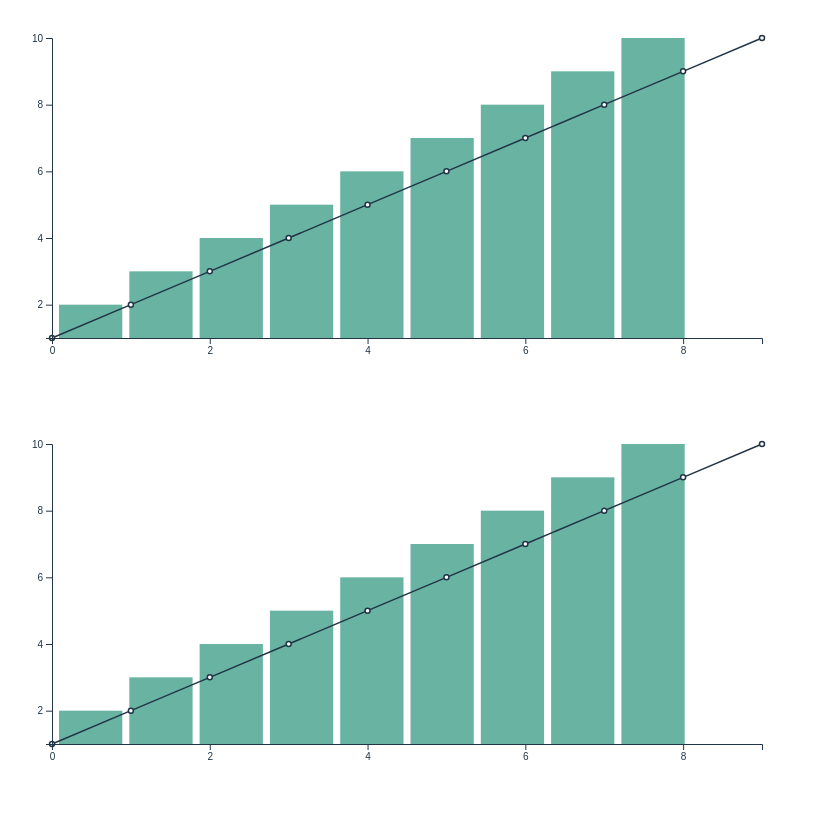
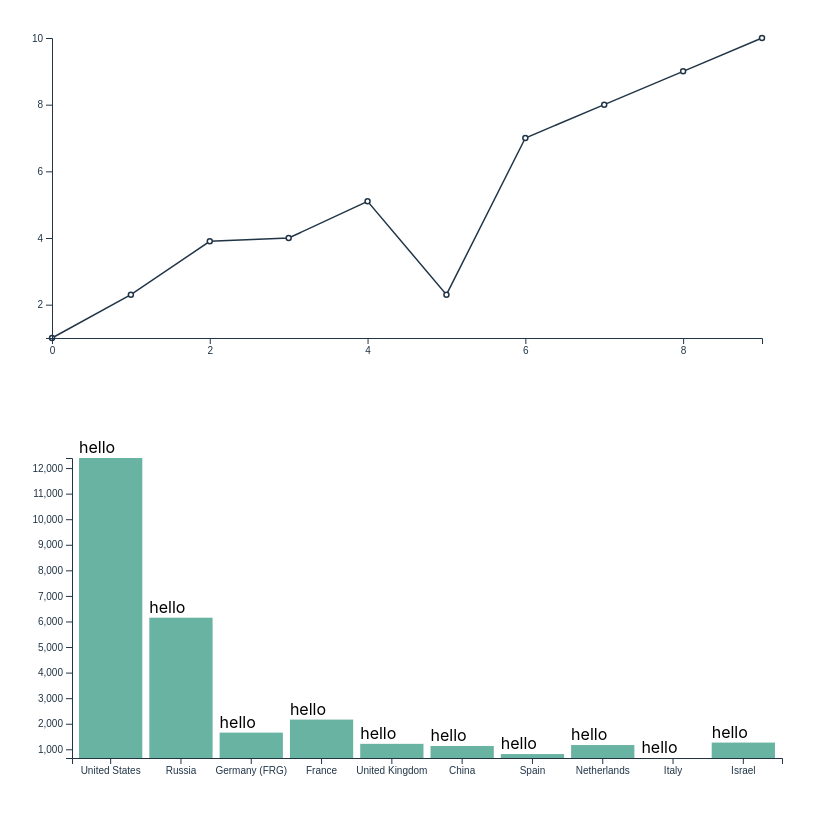
Before and after one commit to saifil4/react-d3-charts, a React (Vite) app: page / in a window 1280 px wide. Shown: the top 814 px of the page, without its empty margins (208-1022 px from the left). Built offline with nearby package versions, Linux system fonts and the light colour scheme.

Commit message:
added framer motion for animation

```diff
--- a/package.json
+++ b/package.json
@@ -12,6 +12,7 @@
   "dependencies": {
     "@types/d3": "^7.4.3",
     "d3": "^7.9.0",
+    "framer-motion": "^11.0.20",
     "react": "^18.2.0",
     "react-dom": "^18.2.0"
   },
--- a/src/App.tsx
+++ b/src/App.tsx
@@ -1,19 +1,63 @@
 import './App.css';
-import { LinePlot } from './components/lineplot';
+import { LinePlot } from './chart_examples/LinePlot';
+import { BarChart } from './chart_examples/BarChart';
 
 function App() {
 
   return (
     <>
       <LinePlot
-        data={[1, 2, 3, 4, 5, 6, 7, 8, 9, 10]}
+        data={[1, 2.3, 3.9, 4, 5.1, 2.3, 7, 8, 9, 10]}
         width={800}
         height={400}
         margin={
           { top: 30, right: 30, bottom: 70, left: 60 }
         } />
-      <LinePlot
-        data={[1, 2, 3, 4, 5, 6, 7, 8, 9, 10]}
+      <BarChart
+        data={
+          [
+            {
+              "Country": "United States",
+              "Value": 12394
+            },
+            {
+              "Country": "Russia",
+              "Value": 6148
+            },
+            {
+              "Country": "Germany (FRG)",
+              "Value": 1653
+            },
+            {
+              "Country": "France",
+              "Value": 2162
+            },
+            {
+              "Country": "United Kingdom",
+              "Value": 1214
+            },
+            {
+              "Country": "China",
+              "Value": 1131
+            },
+            {
+              "Country": "Spain",
+              "Value": 814
+            },
+            {
+              "Country": "Netherlands",
+              "Value": 1167
+            },
+            {
+              "Country": "Italy",
+              "Value": 660
+            },
+            {
+              "Country": "Israel",
+              "Value": 1263
+            }
+          ]
+        }
         width={800}
         height={400}
         margin={
--- /dev/null
+++ b/src/chart_examples/BarChart.tsx
@@ -0,0 +1,69 @@
+import * as d3 from "d3";
+import { Axis } from "../components/Axis";
+import { motion } from "framer-motion";
+
+type margin = {
+    top: number,
+    right: number,
+    bottom: number,
+    left: number
+}
+
+type BarPlotProps = {
+    data?: Array<any>,
+    margin: margin,
+    height: number,
+    width: number
+}
+
+export function BarChart({ data, margin, height, width }: BarPlotProps) {
+
+    if (!data) {
+        data = [];
+    }
+
+    const innerWidth = width - margin.left - margin.right,
+        innerHeight = height - margin.top - margin.bottom;
+
+    const yDomain = d3.extent(data.map(d => d.Value)) as Iterable<number>;
+    console.log(yDomain);
+    const y = d3.scaleLinear(yDomain, [innerHeight, 0]);
+
+
+    const xBand = d3.scaleBand(data.map(d => d.Country), [0, innerWidth]).padding(0.1);
+
+    const axis = d3.scaleLinear(yDomain, [innerHeight, 0]);
+
+
+    return (
+        <svg width={width} height={height}>
+            <g style={{ transform: "translate(40px,20px)" }}>
+                <g>
+                    {
+                        data.map((d) => (
+                            <g>
+                                <motion.rect
+                                    initial={{ height: 0, y: innerHeight }}
+                                    animate={{ height: innerHeight - y(d.Value), y: y(d.Value) }}
+                                    transition={{ duration: 1 }}
+                                    x={xBand(d.Country)}
+                                    width={xBand.bandwidth()} fill="#69b3a2" />
+                                <text x={xBand(d.Country)} y={y(d.Value) - 5}>hello</text>
+                            </g>
+                        ))
+                    }
+                </g>
+                <Axis
+                    axis={d3.axisLeft(y)}
+                    axisPos="axisLeft"
+                    margin={margin}
+                    height={innerHeight} />
+                <Axis
+                    axis={d3.axisBottom(xBand)}
+                    axisPos="axisBottom"
+                    margin={margin}
+                    height={innerHeight} />
+            </g>
+        </svg>
+    );
+}
--- a/src/components/lineplot.tsx
+++ b/src/chart_examples/LinePlot.tsx
@@ -1,7 +1,7 @@
 import * as d3 from "d3";
-import { Axis } from "./Axis";
-import Line from "./Line";
-import Bar from "./Bar";
+import { Axis } from "../components/Axis";
+import Line from "../components/Line";
+import Bar from "../components/Bar";
 
 type margin = {
     top: number,
@@ -41,19 +41,12 @@ export function LinePlot({ data, margin, height, width }: LinePlotProps) {
     const x = d3.scaleLinear([0, data.length - 1], [0, innerWidth]);
     const y = d3.scaleLinear(yDomain, [innerHeight, 0]);
 
-    const xBand = d3.scaleBand(data.map(d => d), [0, innerWidth]).padding(0.1);
 
 
     return (
         <svg width={width} height={height}>
-            <g style={{transform: "translate(20px, 6px)"}}>
-                <Bar
-                    data={data}
-                    height={innerHeight}
-                    x={xBand} y={y}
-                    attributes={[
-                        { "fill": '#69b3a2' },
-                    ]} />
+            <g style={{ transform: "translate(20px, 6px)" }}>
+
 
                 <Line data={data} x={x} y={y} />
                 <Axis
--- a/src/components/Bar.tsx
+++ b/src/components/Bar.tsx
@@ -1,49 +1,18 @@
-import * as d3 from 'd3'
-import { useEffect, useRef } from 'react';
+import { SVGProps } from 'react'
 
 
-type attribute = {
-    [key: string]: string;
+type BarProps = {
+    bar: SVGProps<SVGRectElement>,
+    text: SVGProps<SVGTextElement>
 }
 
-type LineProps = {
-    data: number[],
-    x: d3.ScaleBand<number>,
-    y: d3.ScaleLinear<number, number, never>,
-    height: number,
-    attributes: attribute[]
-}
-
-const Bar = ({ data, x, y, height, attributes }: LineProps) => {
-
-    const barRef = useRef<SVGGElement>(null);
-
-    const t = d3.transition()
-        .duration(500)
-        .delay(function (d, i) { console.log(i); return (i * 100) })
-
-    useEffect(() => {
-        if (!barRef.current) return;
-
-        d3.select(barRef.current).selectChildren()
-            .data(data)
-            .enter()
-            .append("rect")
-            .attr("x", (d, i) => x(i) as number)
-            .attr("y", d => y(d))
-            .attr("width", x.bandwidth())
-            .attr("height", d => height - y(d))
-            .call(g => {
-                attributes.forEach(attr => {
-                    Object.keys(attr).forEach(key => {
-                        g.attr(key, attr[key])
-                    })
-                })
-            })
-
-    }, [barRef])
-
-    return <g ref={barRef} />
+const Bar = ({ bar, text }: BarProps) => {
+    return (
+        <g>
+            <rect {...bar} />
+            <text {...text} />
+        </g>
+    )
 }
 
 export default Bar
--- a/src/components/Line.tsx
+++ b/src/components/Line.tsx
@@ -1,4 +1,5 @@
-import * as d3 from 'd3'
+import * as d3 from 'd3';
+import { motion } from "framer-motion"
 
 type LineProps = {
     data: number[],
@@ -13,11 +14,25 @@ const Line = ({ data, x, y }: LineProps) => {
 
     return (
         <>
-            <path fill="none" stroke="currentColor" strokeWidth={1.5} d={line(data) || undefined} />
+            <motion.path
+                initial={{ pathLength: 0 }}
+                animate={{ pathLength: 1 }}
+                transition={{ duration: 1 }}
+                fill="none"
+                stroke="currentColor"
+                strokeWidth={1.5}
+                d={line(data) || undefined}
+            />
             <g fill="white" stroke="currentColor" strokeWidth={1.5}>
                 {
                     data.map((d, i) => (
-                        <circle key={i} cx={x(i)} cy={y(d)} r={2.5} />
+                        <motion.circle
+                            initial={{ r: 0 }}
+                            animate={{ r: 2.5 }}
+                            transition={{ duration: 1, delay: i / 10}}
+                            key={i}
+                            cx={x(i)}
+                            cy={y(d)} />
                     ))
                 }
             </g>
--- a/tsconfig.json
+++ b/tsconfig.json
@@ -18,7 +18,8 @@
     "strict": true,
     "noUnusedLocals": true,
     "noUnusedParameters": true,
-    "noFallthroughCasesInSwitch": true
+    "noFallthroughCasesInSwitch": true,
+    "composite": true
   },
   "include": ["src"],
   "references": [{ "path": "./tsconfig.node.json" }]
```
Also changed, not shown: 1 other file (tests, documents, lock files or other folders).
